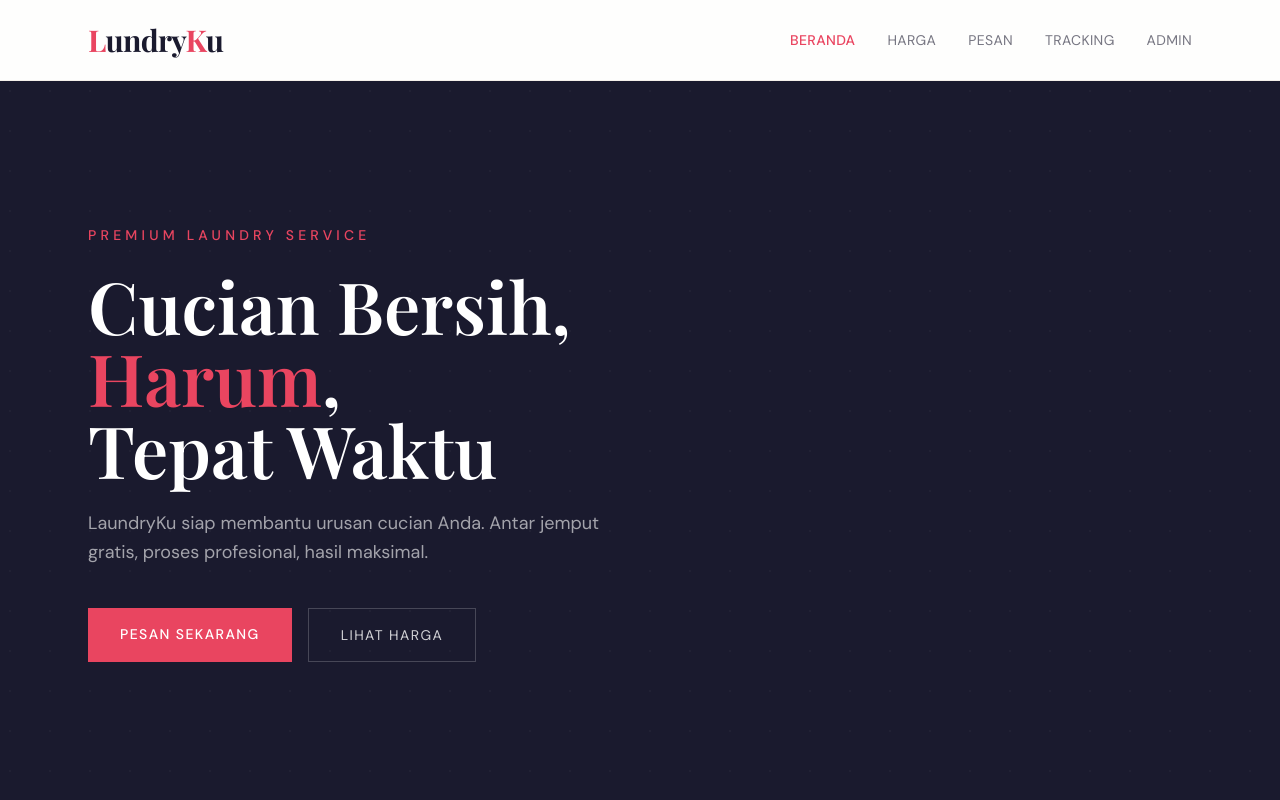
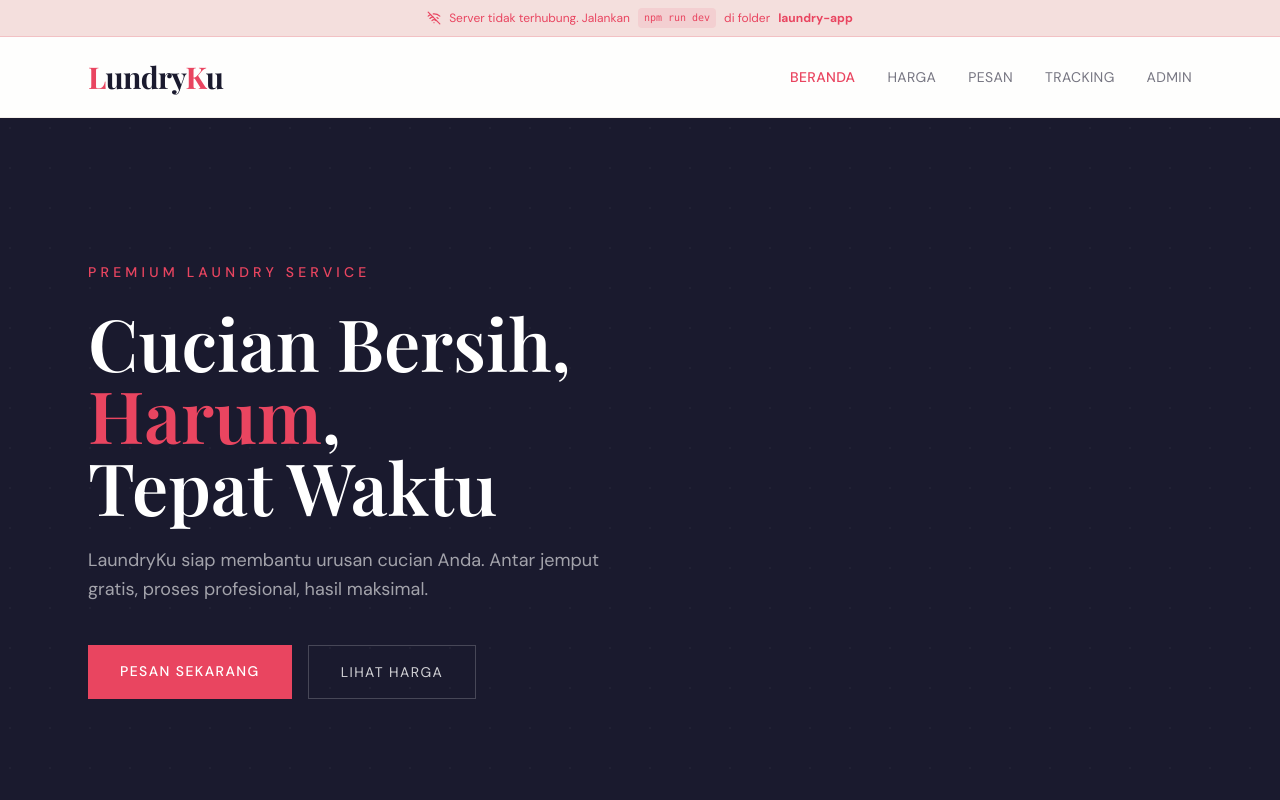
Before and after one commit to yusjul/laundry-app, a React (Vite) app in the folder client/: page / in a window 1280 px wide. Shown: the top 800 px of the page. Built offline with nearby package versions, Linux system fonts and the light colour scheme; no server answers; the HTML template or start-up script is replaced by a standard one; a web font is replaced by a local one.

Commit message:
feat: add connection status banner, use nodemon for dev server

```diff
--- /dev/null
+++ b/client/src/components/ConnectionStatus.jsx
@@ -0,0 +1,29 @@
+import { useState, useEffect } from 'react';
+import { WifiOff } from 'lucide-react';
+
+export default function ConnectionStatus() {
+  const [offline, setOffline] = useState(false);
+
+  useEffect(() => {
+    let mounted = true;
+    const check = () => {
+      fetch('/api/orders', { signal: AbortSignal.timeout(3000) })
+        .then(() => { if (mounted) setOffline(false); })
+        .catch(() => { if (mounted) setOffline(true); });
+    };
+    check();
+    const interval = setInterval(check, 15000);
+    return () => { mounted = false; clearInterval(interval); };
+  }, []);
+
+  if (!offline) return null;
+
+  return (
+    <div className="bg-coral/10 border-b border-coral/20 px-4 py-2 text-center">
+      <p className="text-xs text-coral flex items-center justify-center gap-2">
+        <WifiOff className="w-3.5 h-3.5" />
+        Server tidak terhubung. Jalankan <code className="bg-coral/10 px-1.5 py-0.5 rounded text-[10px] font-mono">npm run dev</code> di folder <strong>laundry-app</strong>
+      </p>
+    </div>
+  );
+}
--- a/client/src/components/Layout.jsx
+++ b/client/src/components/Layout.jsx
@@ -1,10 +1,12 @@
 import { Outlet } from 'react-router-dom';
 import Navbar from './Navbar';
 import Footer from './Footer';
+import ConnectionStatus from './ConnectionStatus';
 
 export default function Layout() {
   return (
     <div className="min-h-screen flex flex-col bg-cream">
+      <ConnectionStatus />
       <Navbar />
       <main className="flex-1"><Outlet /></main>
       <Footer />
--- a/package.json
+++ b/package.json
@@ -3,7 +3,7 @@
   "private": true,
   "scripts": {
     "dev": "concurrently \"npm run dev:server\" \"npm run dev:client\"",
-    "dev:server": "cd server && node index.js",
+    "dev:server": "cd server && npx nodemon index.js",
     "dev:client": "cd client && npm run dev"
   },
   "devDependencies": {
```
Also changed, not shown: 2 other files (tests, documents, lock files or other folders).
